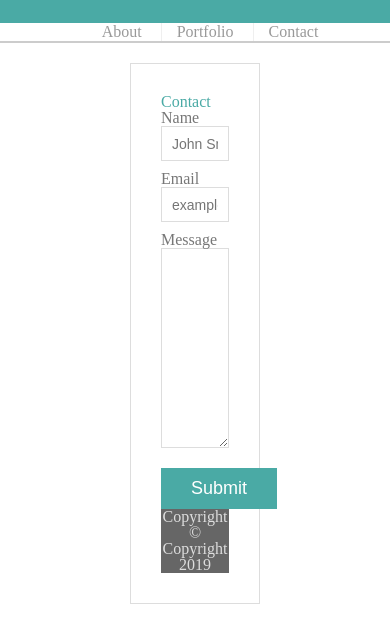
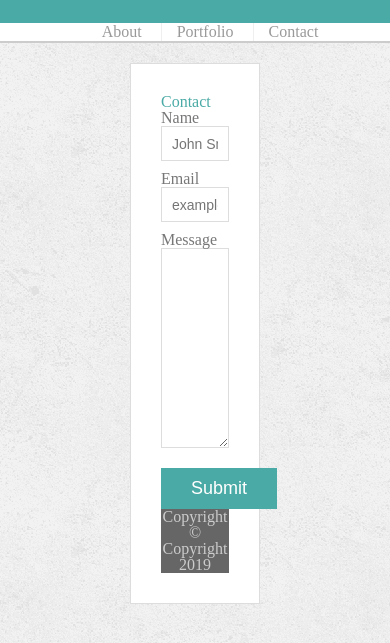
Before and after one commit to jdrenteria/Responsive-Portfolio, a plain HTML site: page contact.html in a window 390 px wide. Shown: the part 67-710 px from the top of the page. Drawn offline with Linux system fonts and the light colour scheme.

Commit message:
fixed issue in css style sheet and added background image

```diff
--- a/assets/CSS/style.css
+++ b/assets/CSS/style.css
@@ -3,7 +3,7 @@ body {
     font-size: 18px;
     line-height: 34px;
     color: #777;
-    background: url("../style/images/concrete_seamless.png");
+    background: url("../pictures/background\ image.png");
   }
 
   * {
@@ -102,7 +102,21 @@ body {
     margin-bottom: 15px;
     line-height: 22px;
     border-bottom: 2px solid #eee;
+
   }
+
+/* FOOTER */
+
+footer {
+  padding: 30px 0;
+  clear: both;
+  font-size: 12px;
+  color: #fff;
+  color: #ccc;
+  text-align: center;
+  background: #666;
+  border-top: 8px solid #4aaaa5;
+}
 
 
 
@@ -209,7 +223,8 @@ body {
 
         .auth-image {
           float: left;
-          width: 100%;}
+          width: 100%;
+        }
 
         #masthead {
          position: fixed;
@@ -236,9 +251,8 @@ body {
 
 
 
-  @media screen and (max-width: 768px){
-
-    #main-container {
+          @media only screen and (max-width: 600px) {
+            #main-container {
       padding: 130px;
     }
 
@@ -265,15 +279,13 @@ body {
       border-bottom: 2px solid #ccc;
     }
 
-    @media screen and (max-width: 640px)  {
-
+    @media only screen and (max-width: 640px){
       #main-container {
-        padding: 130px;
+padding: 130px;
       }
 
 
-
-      .main-section {
+    .main-section {
         float: left;
         width: 100%;
         max-width: 650px;
@@ -284,7 +296,7 @@ body {
       }
     #logo {
       width: 100%;
-      margin
+      margin: 0px;
     }
       #masthead {
         position: fixed;
@@ -299,23 +311,4 @@ body {
       }
   nav {
     float: none;
-    text-align: center;
-  }
-
-      }
-
-       /* FOOTER */
-
-  footer {
-    font-family: "Arial", "Helvetica Neue", Helvetica, sans-serif;
-    font-size: 12px;
-    color: #dddddd;
-    width: 100%;
-    background-color: #666666;
-    text-align: center;
-    padding-top: 36px;
-    padding-bottom: 20px;
-    border-top: 10px solid #4aaaa5;
-    clear: both;
-
- }
+    text-align: center;}}}}
```
Also changed, not shown: assets/pictures/background image.png (added).
